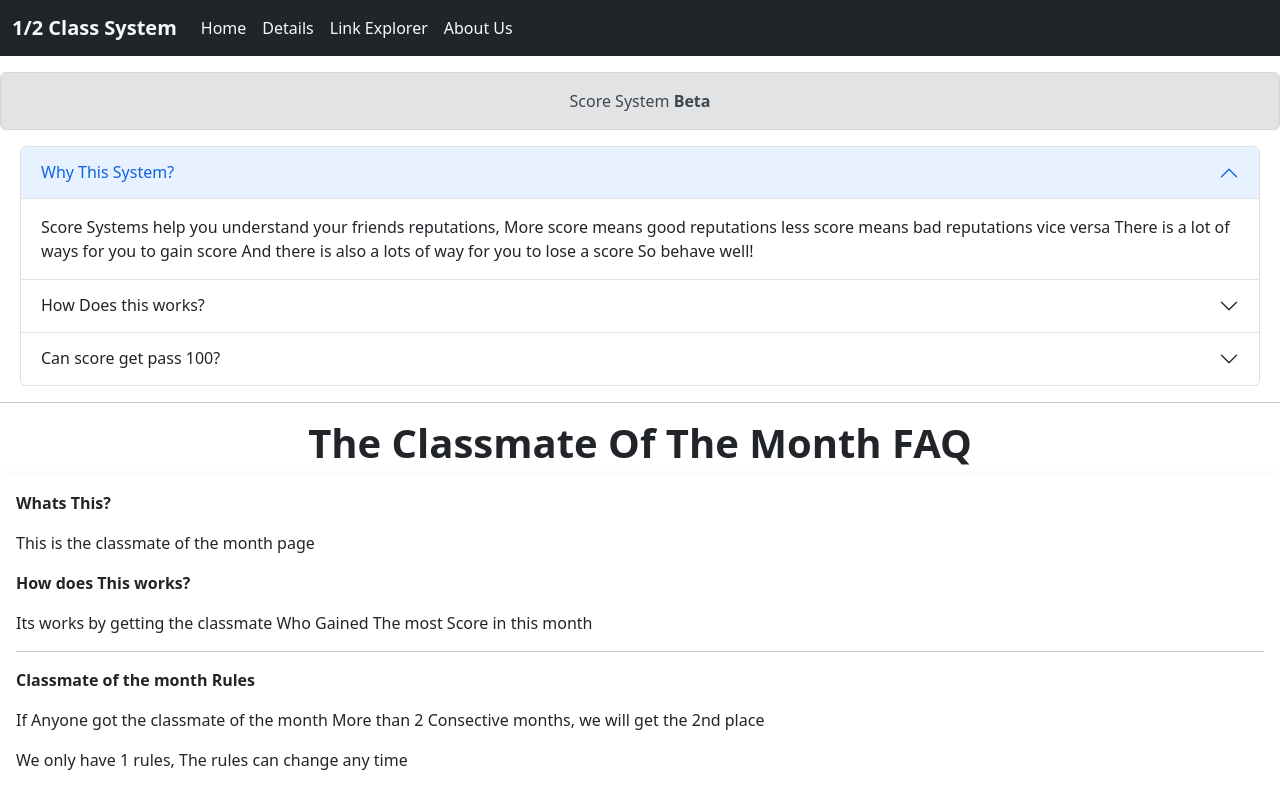
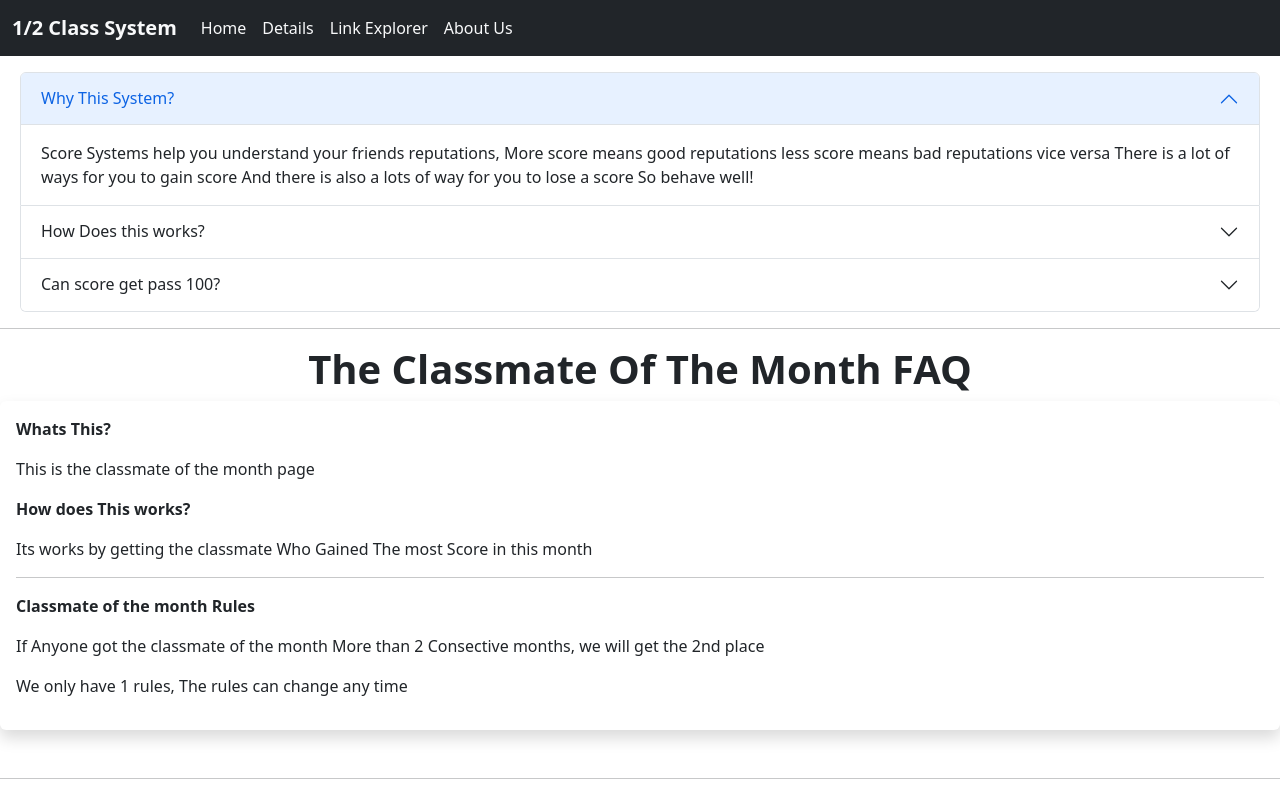
Before and after one commit to pickingname/scoresystem, a plain HTML site: page links/detail.html in a window 1280 px wide. Shown: the top 792 px of the page. Drawn offline with nearby package versions, Linux system fonts and the light colour scheme; a script that the page names is missing.

Commit message:
removed the beta text

```diff
--- a/links/detail.html
+++ b/links/detail.html
@@ -52,9 +52,6 @@
       </nav>
       <!-- Navbars End here -->
       <p> </p>
-      <div class="alert alert-secondary" role="alert" style="text-align: center;">
-         Score System <strong>Beta </strong>
-      </div>
       <p> </p>
       <div class="accordion" id="accordion" style="padding-left: 20px; padding-right: 20px;">
          <div class="accordion-item">
```
